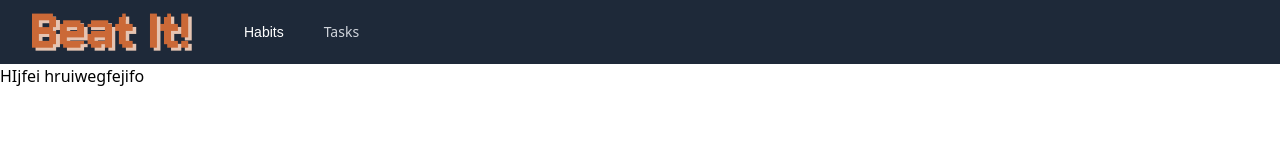
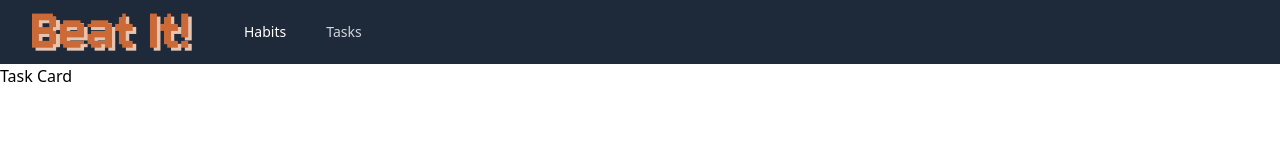
Before and after one commit to ktessma21/Beat-It, a React (Vite) app in the folder frontend/: page / in a window 1280 px wide. Shown: the top 160 px of the page. Built offline with nearby package versions, Linux system fonts and the light colour scheme.

Commit message:
modified:   frontend/src/components/NavBar.jsx 	modified:   frontend/src/components/TaskCard.jsx

```diff
--- a/frontend/src/components/NavBar.jsx
+++ b/frontend/src/components/NavBar.jsx
@@ -18,7 +18,7 @@ function NavBar() {
             <div className="ml-10 flex items-baseline space-x-4">
               <a
                 href="#"
-                className="hover:bg-gray-700 text-white px-3 py-2 rounded-md text-sm font-medium jersey-10-regular"
+                className="hover:bg-gray-700 text-white px-3 py-2 rounded-md text-sm font-medium font-jersey-10-regular"
               >
                 Habits
               </a>
--- a/frontend/src/components/TaskCard.jsx
+++ b/frontend/src/components/TaskCard.jsx
@@ -3,7 +3,7 @@
 function TaskCard() {
     return (
         <>
-            <h1>HIjfei hruiwegfejifo</h1>
+            <h1>Task Card</h1>
         </>
     )
 }
```
